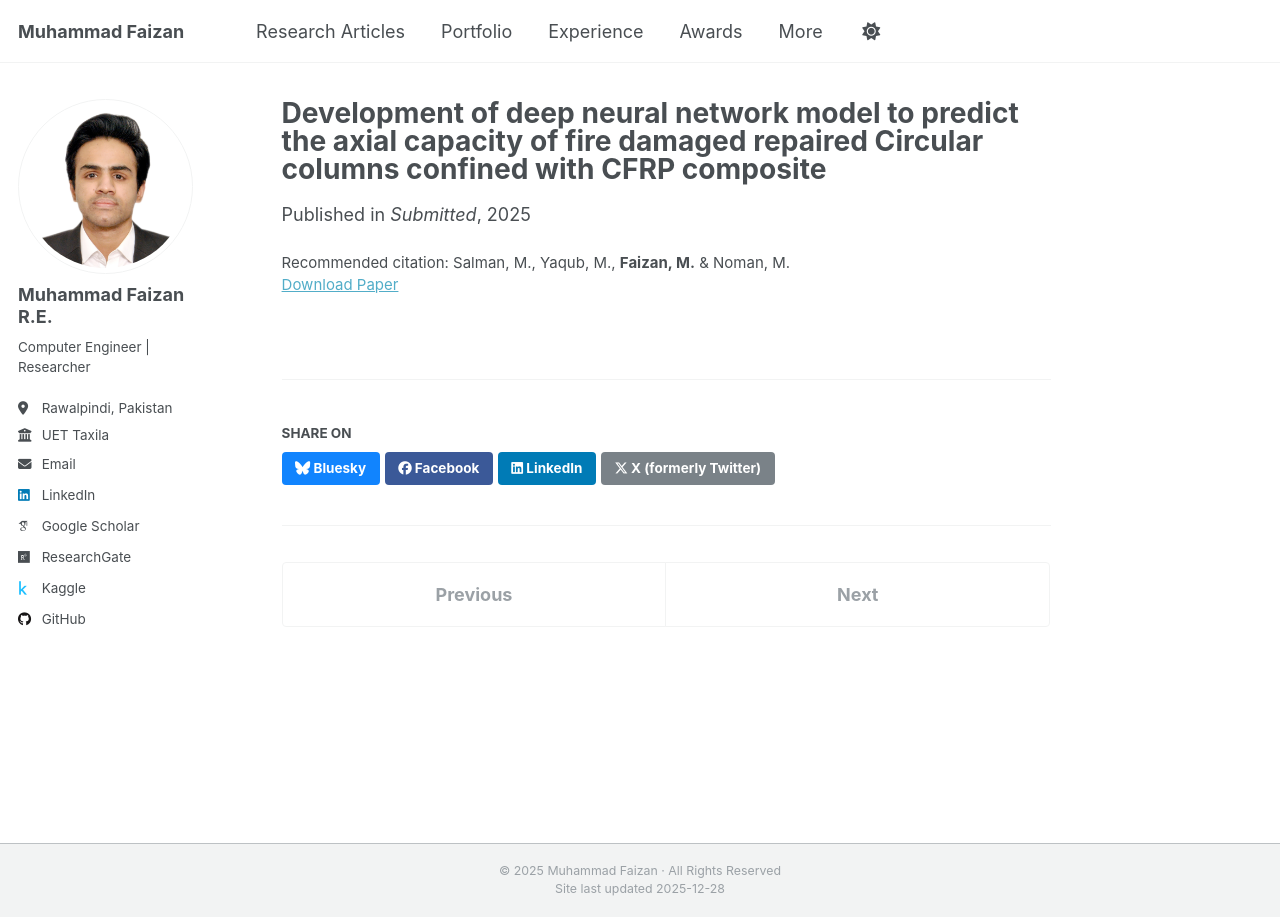
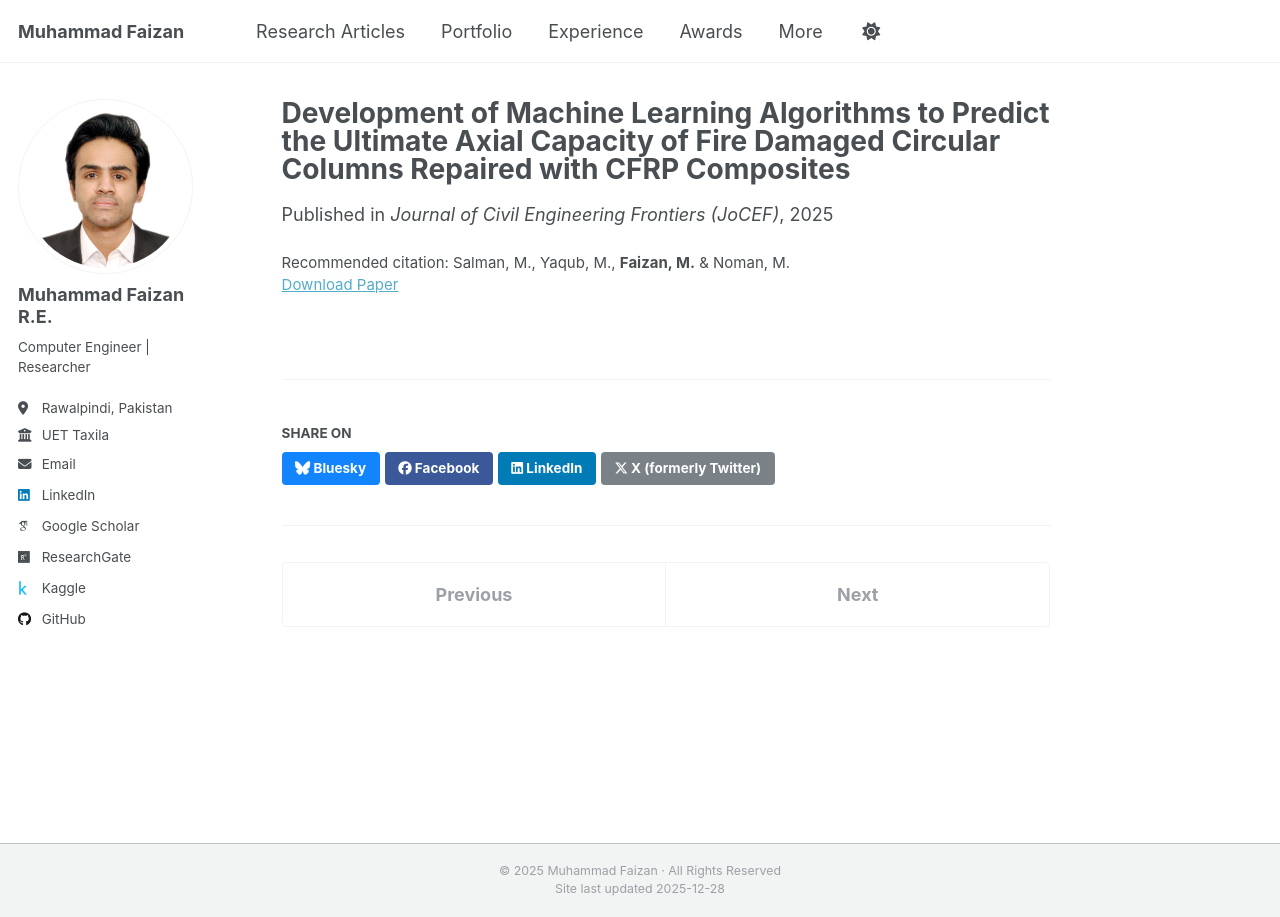
Before and after one commit to MuhammadFaizan99/MuhammadFaizan99.github.io, a Jekyll site: the page built from _publications/2025-05-26-paper-title-number-7.md, in a window 1280 px wide. Built offline with Jekyll 4.4.1, drawn with Linux system fonts in a browser that asks for light colours; some web fonts are replaced; a script that is not in the unit is left out.

Commit message:
Update publication details for paper on CFRP composites

```diff
--- a/_publications/2025-05-26-paper-title-number-7.md
+++ b/_publications/2025-05-26-paper-title-number-7.md
@@ -1,9 +1,9 @@
 ---
-title: "Development of deep neural network model to predict the axial capacity of fire damaged repaired Circular columns confined with CFRP composite"
+title: "Development of Machine Learning Algorithms to Predict the Ultimate Axial Capacity of Fire Damaged Circular Columns Repaired with CFRP Composites"
 collection: publications
-category: submitted
+category: published
 date: 2025-01-01
-venue: 'Submitted'
-paperurl: ""
+venue: 'Journal of Civil Engineering Frontiers (JoCEF)'
+paperurl: "https://www.researchgate.net/publication/399116256_Development_of_Machine_Learning_Algorithms_to_Predict_the_Ultimate_Axial_Capacity_of_Fire_Damaged_Circular_Columns_Repaired_with_CFRP_Composites"
 citation: 'Salman, M., Yaqub, M., <b>Faizan, M.</b> & Noman, M.'
 ---
```
